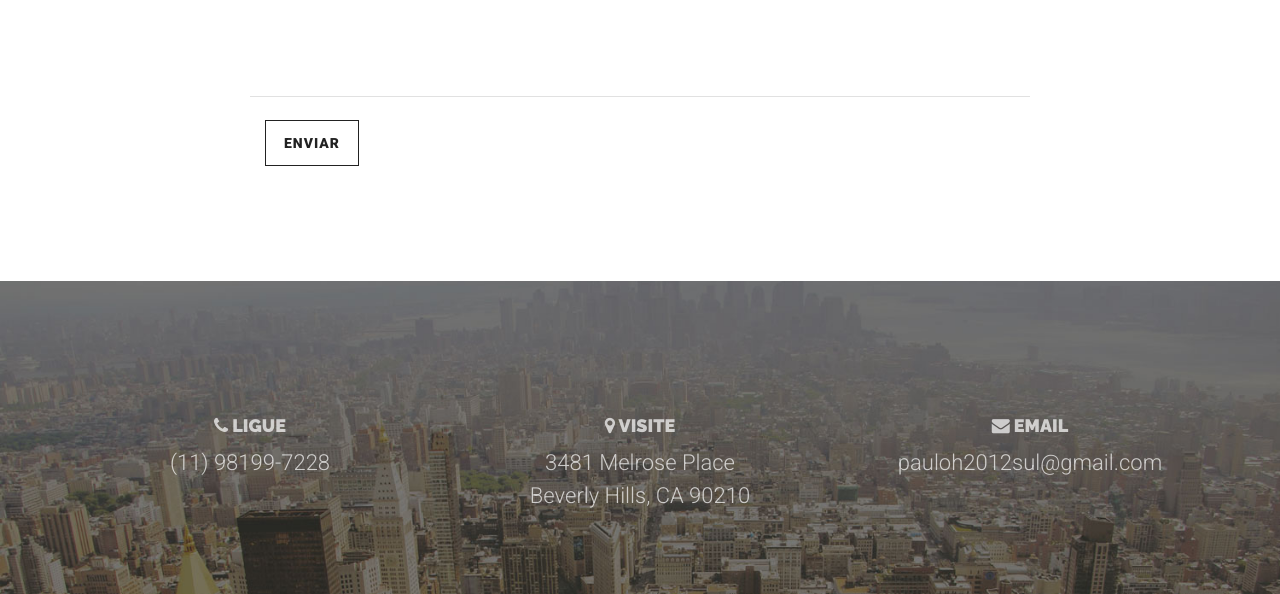
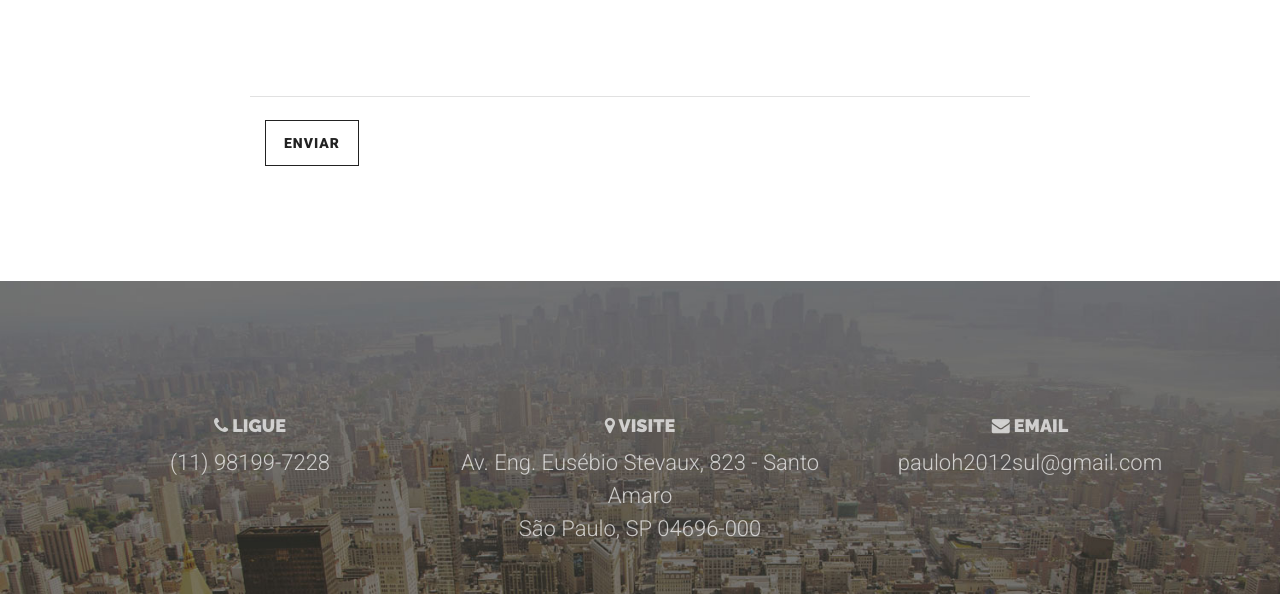
Before and after one commit to phbrazil/9ember.com.br, a plain HTML site: page index.html in a window 1280 px wide. Shown: the part 8917-9511 px from the top of the page. Drawn offline with Linux system fonts and the light colour scheme; a script that the page names is missing.

Commit message:
endereco

```diff
--- a/index.html
+++ b/index.html
@@ -809,8 +809,8 @@
                 </div>
                 <div class="col-md-4 contact-details">
                     <h4><i class="fa fa-map-marker"></i> Visite</h4>
-                    <p>3481 Melrose Place
-                        <br>Beverly Hills, CA 90210</p>
+                    <p>Av. Eng. Eusébio Stevaux, 823 - Santo Amaro
+                        <br>São Paulo, SP 04696-000</p>
                 </div>
                 <div class="col-md-4 contact-details">
                     <h4><i class="fa fa-envelope"></i> Email</h4>
```
